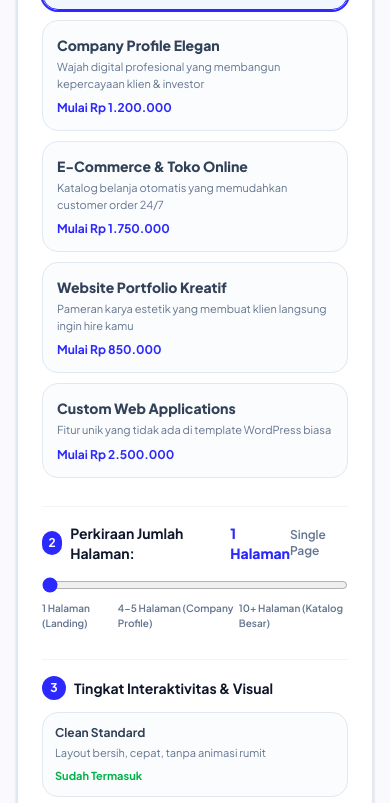
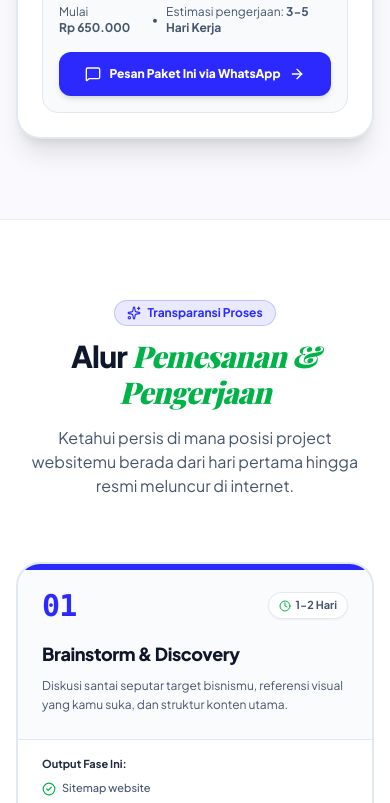
Before and after one commit to supErj1izyyyy/webisa-web, a React (Vite) app: page / in a window 390 px wide. Shown: the part 9071-9874 px from the top of the page. Built offline with nearby package versions, Linux system fonts and the light colour scheme; a web font is replaced by a local one.

Commit message:
feat: restructure website to focus on Pengenalan, Bagaimana Cara Pemesanan, Alur Pemesanan, and FAQ

```diff
--- a/src/App.tsx
+++ b/src/App.tsx
@@ -4,10 +4,8 @@ import { Hero } from './components/Hero';
 import { InteractiveTicker } from './components/InteractiveTicker';
 import { BeforeAfterSection } from './components/BeforeAfterSection';
 import { ServicesSection } from './components/ServicesSection';
-import { PortfolioSection } from './components/PortfolioSection';
-import { ProjectEstimator } from './components/ProjectEstimator';
+import { OrderingGuideSection } from './components/OrderingGuideSection';
 import { WorkflowSection } from './components/WorkflowSection';
-import { AboutSection } from './components/AboutSection';
 import { FaqSection } from './components/FaqSection';
 import { Footer } from './components/Footer';
 
@@ -17,33 +15,27 @@ export const App: React.FC = () => {
       {/* Sticky Header */}
       <Navbar />
 
-      {/* Main Content Sections */}
+      {/* Main Content Sections: Pengenalan -> Cara Pesan -> Alur Pemesanan -> FAQ */}
       <main className="flex-1">
-        {/* 1. Hero with live interactive sandbox simulator */}
+        {/* 1. Pengenalan Webisa & Headline Poster */}
         <Hero />
 
-        {/* 2. Interactive Infinite Marquee Ticker */}
+        {/* Moving Ticker of Capabilities */}
         <InteractiveTicker />
 
-        {/* 3. Interactive Before vs After Comparison */}
+        {/* Nilai Tambah: Web Jadul vs Standar Webisa */}
         <BeforeAfterSection />
 
-        {/* 4. Official 5 Services from Poster */}
+        {/* 5 Layanan Utama Sesuai Poster */}
         <ServicesSection />
 
-        {/* 5. Trusted By / Portfolio Showcase (Treedible Case Study with screen switcher) */}
-        <PortfolioSection />
+        {/* 2. Bagaimana Cara Pemesanan */}
+        <OrderingGuideSection />
 
-        {/* 6. Interactive Project Budget Estimator */}
-        <ProjectEstimator />
-
-        {/* 7. 4-Step Agile Workflow */}
+        {/* 3. Alur Pemesanan & Pengerjaan (Timeline) */}
         <WorkflowSection />
 
-        {/* 8. About Webisa (Story & Technopreneur values) */}
-        <AboutSection />
-
-        {/* 9. FAQ Accordions */}
+        {/* 4. FAQ (Tanya Jawab Seputar Pemesanan) */}
         <FaqSection />
       </main>
 
--- a/src/components/Footer.tsx
+++ b/src/components/Footer.tsx
@@ -55,22 +55,32 @@ export const Footer: React.FC = () => {
           {/* Quick Nav: 3 cols */}
           <div className="md:col-span-3 space-y-3">
             <span className="text-xs font-extrabold uppercase tracking-wider text-slate-400 block">
-              Menu Layanan
+              Menu Utama
             </span>
             <ul className="space-y-2 text-xs font-semibold text-slate-600">
               <li>
-                <a href="#layanan" className="hover:text-[#2C29FF] transition-colors">
-                  Paket & Spesifikasi Layanan
+                <a href="#pengenalan" className="hover:text-[#2C29FF] transition-colors">
+                  Pengenalan Webisa
                 </a>
               </li>
               <li>
-                <a href="#estimator" className="hover:text-[#2C29FF] transition-colors">
-                  Kalkulator Estimasi Biaya
+                <a href="#layanan" className="hover:text-[#2C29FF] transition-colors">
+                  Pilihan Layanan
                 </a>
               </li>
               <li>
-                <a href="#portofolio" className="hover:text-[#00B349] transition-colors">
-                  Studi Kasus Klien (Treedible)
+                <a href="#cara-pesan" className="hover:text-[#2C29FF] transition-colors">
+                  Bagaimana Cara Pemesanan
+                </a>
+              </li>
+              <li>
+                <a href="#alur-pemesanan" className="hover:text-[#00B349] transition-colors">
+                  Alur Pemesanan & Pengerjaan
+                </a>
+              </li>
+              <li>
+                <a href="#faq" className="hover:text-[#FF2E93] transition-colors">
+                  FAQ / Tanya Jawab
                 </a>
               </li>
             </ul>
--- a/src/components/Hero.tsx
+++ b/src/components/Hero.tsx
@@ -47,7 +47,7 @@ export const Hero: React.FC = () => {
   const currentRec = bizRecommendations[selectedBiz];
 
   return (
-    <section className="relative pt-28 pb-16 md:pt-36 md:pb-24 overflow-hidden bg-white bg-grid-pattern">
+    <section id="pengenalan" className="relative pt-28 pb-16 md:pt-36 md:pb-24 overflow-hidden bg-white bg-grid-pattern">
       {/* Subtle Ambient Radial Light */}
       <div className="absolute top-10 left-1/4 w-[500px] h-[300px] bg-gradient-to-tr from-[#2C29FF]/10 to-transparent blur-3xl -z-10 rounded-full pointer-events-none" />
       <div className="absolute top-20 right-1/4 w-[500px] h-[300px] bg-gradient-to-bl from-[#00B349]/10 to-transparent blur-3xl -z-10 rounded-full pointer-events-none" />
--- a/src/components/Navbar.tsx
+++ b/src/components/Navbar.tsx
@@ -24,8 +24,10 @@ export const Navbar: React.FC = () => {
   }, []);
 
   const navLinks = [
-    { name: 'Layanan Kami', href: '#layanan' },
-    { name: 'Estimator Biaya Project', href: '#estimator' },
+    { name: 'Pengenalan', href: '#pengenalan' },
+    { name: 'Cara Pemesanan', href: '#cara-pesan' },
+    { name: 'Alur Pemesanan', href: '#alur-pemesanan' },
+    { name: 'FAQ', href: '#faq' },
   ];
 
   return (
--- /dev/null
+++ b/src/components/OrderingGuideSection.tsx
@@ -0,0 +1,184 @@
+import React, { useState } from 'react';
+import { SERVICES, formatRupiah, generateWhatsAppConsultationUrl } from '../config/site';
+import type { ServiceTypeKey } from '../types';
+import { MessageSquare, ArrowRight, FileText, CreditCard, Rocket, Sparkles } from 'lucide-react';
+
+export const OrderingGuideSection: React.FC = () => {
+  const [selectedService, setSelectedService] = useState<ServiceTypeKey>('landing');
+
+  const currentService = SERVICES.find((s) => s.id === selectedService) || SERVICES[0];
+
+  const steps = [
+    {
+      number: '1',
+      title: 'Pilih Kebutuhan atau Paket',
+      desc: 'Tentukan jenis website yang kamu butuhkan (Landing Page, Company Profile, Toko Online, dsb) atau ceritakan langsung ide bisnismu.',
+      icon: FileText,
+      color: '#2C29FF',
+    },
+    {
+      number: '2',
+      title: 'Konsultasi Gratis via WhatsApp',
+      desc: 'Diskusikan referensi visual yang kamu suka dan fitur yang diinginkan. Tim Webisa akan memberikan saran terbaik tanpa biaya konsultasi.',
+      icon: MessageSquare,
+      color: '#00B349',
+    },
+    {
+      number: '3',
+      title: 'Kirimkan Materi / Konten Bisnis',
+      desc: 'Kirimkan logo, foto produk, dan tulisan yang ingin dimasukkan. Belum punya tulisan? Tim Webisa siap membantu merapikan copywriting-nya.',
+      icon: Sparkles,
+      color: '#FF2E93',
+    },
+    {
+      number: '4',
+      title: 'Kesepakatan & Mulai Pengerjaan',
+      desc: 'Setelah setuju dengan estimasi harga dan jadwal kerja, lakukan pembayaran DP 50% dan tim developer kami langsung mengeksekusi koding.',
+      icon: CreditCard,
+      color: '#FF1E27',
+    },
+    {
+      number: '5',
+      title: 'Review Revisi & Go Live',
+      desc: 'Kamu bisa mencoba langsung website di link preview. Setelah revisi minor tuntas dan pelunasan, website resmi meluncur di domain pilihanmu!',
+      icon: Rocket,
+      color: '#00B349',
+    },
+  ];
+
+  return (
+    <section id="cara-pesan" className="py-20 md:py-28 bg-[#FAFAFE] border-b border-slate-200/80">
+      <div className="max-w-7xl mx-auto px-4 sm:px-6 lg:px-8">
+
+        {/* Section Header */}
+        <div className="max-w-3xl mx-auto text-center mb-16">
+          <div className="inline-flex items-center gap-1.5 px-3 py-1 rounded-full text-xs font-bold bg-[#00B349]/10 text-[#00B349] border border-[#00B349]/20 mb-3">
+            <Sparkles className="w-3.5 h-3.5" />
+            Panduan Calon Klien
+          </div>
+          <h2 className="text-3xl sm:text-4xl md:text-5xl font-black text-slate-900 tracking-tight">
+            Bagaimana <span className="font-quote italic text-[#2C29FF]">Cara Pemesanan</span> di Webisa?
+          </h2>
+          <p className="mt-4 text-base text-slate-600">
+            Prosesnya sangat simpel, cepat, dan transparan. Kamu tidak perlu mengerti bahasa koding untuk punya website berkelas dunia.
+          </p>
+        </div>
+
+        {/* 5-Step Order Guide Grid */}
+        <div className="grid grid-cols-1 md:grid-cols-3 lg:grid-cols-5 gap-4 mb-16">
+          {steps.map((item, idx) => {
+            const Icon = item.icon;
+            return (
+              <div
+                key={idx}
+                className="bg-white p-6 rounded-3xl border-2 border-slate-200 shadow-sm flex flex-col justify-between hover:border-[#2C29FF] transition-all hover:-translate-y-1 group"
+              >
+                <div>
+                  <div className="flex items-center justify-between mb-4">
+                    <span
+                      className="w-8 h-8 rounded-full text-white text-xs font-black flex items-center justify-center shadow-xs"
+                      style={{ backgroundColor: item.color }}
+                    >
+                      {item.number}
+                    </span>
+                    <Icon className="w-5 h-5 text-slate-400 group-hover:scale-110 transition-transform" style={{ color: item.color }} />
+                  </div>
+                  <h3 className="font-extrabold text-sm text-slate-900 mb-2">
+                    {item.title}
+                  </h3>
+                  <p className="text-xs text-slate-600 leading-relaxed">
+                    {item.desc}
+                  </p>
+                </div>
+
+                <div className="pt-4 mt-4 border-t border-slate-100 flex items-center gap-1 text-[11px] font-bold" style={{ color: item.color }}>
+                  <span>Langkah {item.number}</span>
+                  <ArrowRight className="w-3 h-3" />
+                </div>
+              </div>
+            );
+          })}
+        </div>
+
+        {/* Interactive Fast Order Box (Pilih Paket & Direct WA) */}
+        <div className="max-w-4xl mx-auto bg-white rounded-3xl border-2 border-slate-200 p-6 sm:p-8 shadow-xl">
+          <div className="flex flex-col md:flex-row items-center justify-between gap-6 pb-6 border-b border-slate-200">
+            <div>
+              <span className="text-xs font-extrabold uppercase tracking-wider text-[#00B349] block">
+                ✦ Langsung Pesan Sekarang
+              </span>
+              <h3 className="text-xl sm:text-2xl font-black text-slate-900 mt-1">
+                Sudah Menentukan Pilihan Paket?
+              </h3>
+              <p className="text-xs sm:text-sm text-slate-600 mt-1">
+                Pilih paket di bawah dan pesan langsung via WhatsApp dengan pesan otomatis terformat rapi.
+              </p>
+            </div>
+
+            {/* Quick Consultation Badge */}
+            <div className="p-3 bg-blue-50 border border-blue-200 rounded-2xl flex items-center gap-3 shrink-0">
+              <div className="w-10 h-10 rounded-xl bg-[#2C29FF] text-white flex items-center justify-center font-bold">
+                WA
+              </div>
+              <div>
+                <span className="text-[11px] text-slate-500 font-semibold block">Respons Cepat:</span>
+                <span className="text-xs font-extrabold text-slate-900">Online Tiap Hari</span>
+              </div>
+            </div>
+          </div>
+
+          {/* Interactive Service Buttons */}
+          <div className="pt-6">
+            <label className="text-xs font-bold text-slate-700 block mb-3">
+              Pilih Paket Layanan yang Ingin Dipesan:
+            </label>
+            <div className="grid grid-cols-2 sm:grid-cols-3 lg:grid-cols-5 gap-2">
+              {SERVICES.map((s) => (
+                <button
+                  key={s.id}
+                  type="button"
+                  onClick={() => setSelectedService(s.id)}
+                  className={`p-3 rounded-2xl border text-left transition-all ${
+                    selectedService === s.id
+                      ? 'border-[#2C29FF] bg-blue-50 text-[#2C29FF] ring-2 ring-[#2C29FF] shadow-xs'
+                      : 'border-slate-200 bg-slate-50 text-slate-700 hover:bg-slate-100'
+                  }`}
+                >
+                  <span className="font-extrabold text-xs block truncate">{s.title}</span>
+                  <span className="text-[11px] font-bold text-[#00B349] block mt-1">
+                    {formatRupiah(s.startingPrice)}
+                  </span>
+                </button>
+              ))}
+            </div>
+
+            {/* Selected Package Summary & CTA */}
+            <div className="mt-6 p-4 rounded-2xl bg-slate-50 border border-slate-200 flex flex-col sm:flex-row items-center justify-between gap-4">
+              <div>
+                <span className="text-xs text-slate-500 font-medium">Paket Terpilih:</span>
+                <h4 className="text-base font-black text-slate-900">{currentService.title}</h4>
+                <div className="flex items-center gap-2 mt-0.5 text-xs text-slate-600">
+                  <span>Mulai <strong>{formatRupiah(currentService.startingPrice)}</strong></span>
+                  <span>•</span>
+                  <span>Estimasi pengerjaan: <strong>{currentService.deliveryDays}</strong></span>
+                </div>
+              </div>
+
+              <a
+                href={generateWhatsAppConsultationUrl(currentService.title, `Saya ingin memesan paket ${currentService.title} seharga mulai ${formatRupiah(currentService.startingPrice)}`)}
+                target="_blank"
+                rel="noopener noreferrer"
+                className="w-full sm:w-auto px-6 py-3.5 bg-[#2C29FF] hover:bg-[#1E1BEE] text-white rounded-xl text-xs font-extrabold flex items-center justify-center gap-2 transition-all shadow-md hover:scale-[1.02] shrink-0"
+              >
+                <MessageSquare className="w-4 h-4" />
+                <span>Pesan Paket Ini via WhatsApp</span>
+                <ArrowRight className="w-4 h-4" />
+              </a>
+            </div>
+          </div>
+        </div>
+
+      </div>
+    </section>
+  );
+};
--- a/src/components/WorkflowSection.tsx
+++ b/src/components/WorkflowSection.tsx
@@ -4,20 +4,20 @@ import { Sparkles, CheckCircle2, Clock } from 'lucide-react';
 
 export const WorkflowSection: React.FC = () => {
   return (
-    <section id="alur-kerja" className="py-20 md:py-28 bg-white border-b border-slate-200/80">
+    <section id="alur-pemesanan" className="py-20 md:py-28 bg-white border-b border-slate-200/80">
       <div className="max-w-7xl mx-auto px-4 sm:px-6 lg:px-8">
 
         {/* Header */}
         <div className="max-w-3xl mx-auto text-center mb-16">
           <div className="inline-flex items-center gap-1.5 px-3 py-1 rounded-full text-xs font-bold bg-[#2C29FF]/10 text-[#2C29FF] border border-[#2C29FF]/20 mb-3">
             <Sparkles className="w-3.5 h-3.5" />
-            Alur Pengerjaan Transparan
+            Transparansi Proses
           </div>
           <h2 className="text-3xl sm:text-4xl md:text-5xl font-black text-slate-900 tracking-tight">
-            Bagaimana Website Kerenmu <span className="font-quote italic text-[#00B349]">Diciptakan?</span>
+            Alur <span className="font-quote italic text-[#00B349]">Pemesanan & Pengerjaan</span>
           </h2>
           <p className="mt-4 text-base text-slate-600">
-            Tanpa birokrasi berbelit. Kami mengadopsi alur agile yang cepat, terbuka, dan memastikan hasil akhir sesuai visi bisnismu.
+            Ketahui persis di mana posisi project websitemu berada dari hari pertama hingga resmi meluncur di internet.
           </p>
         </div>
 
```
